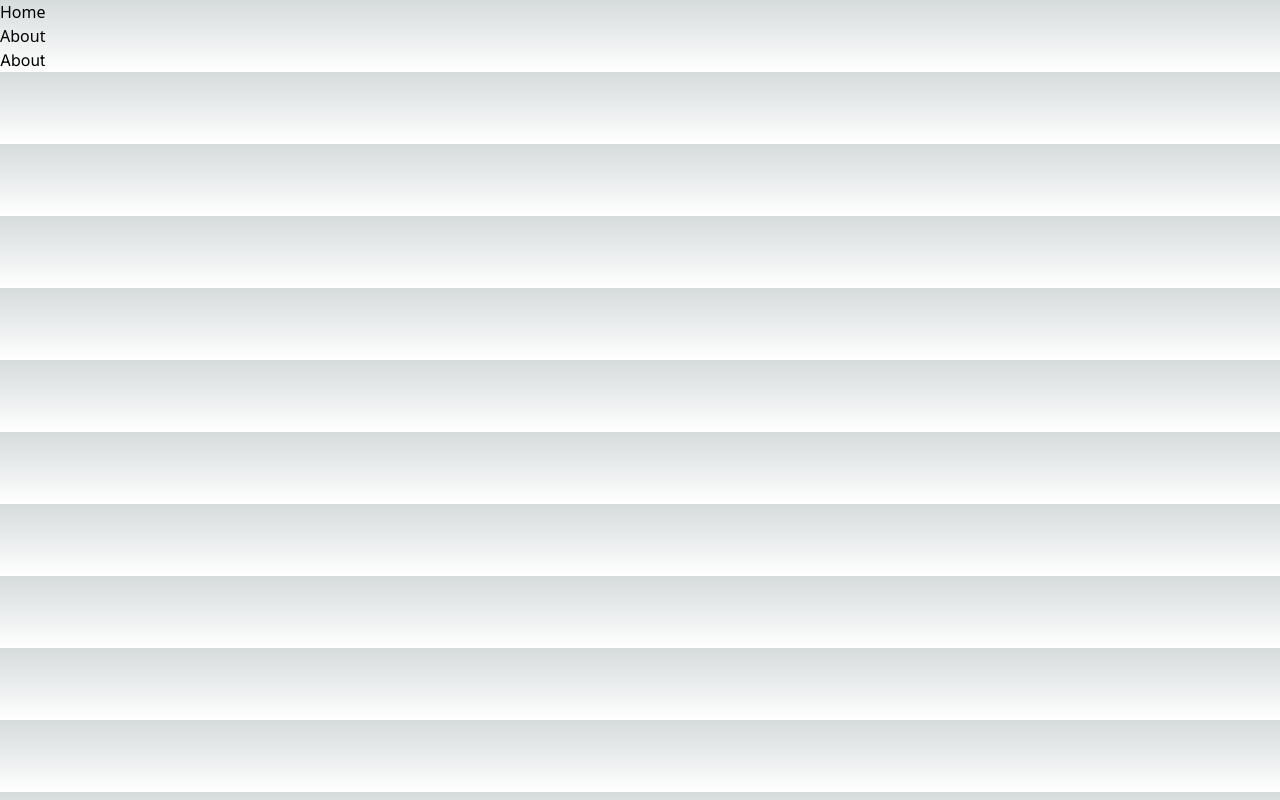
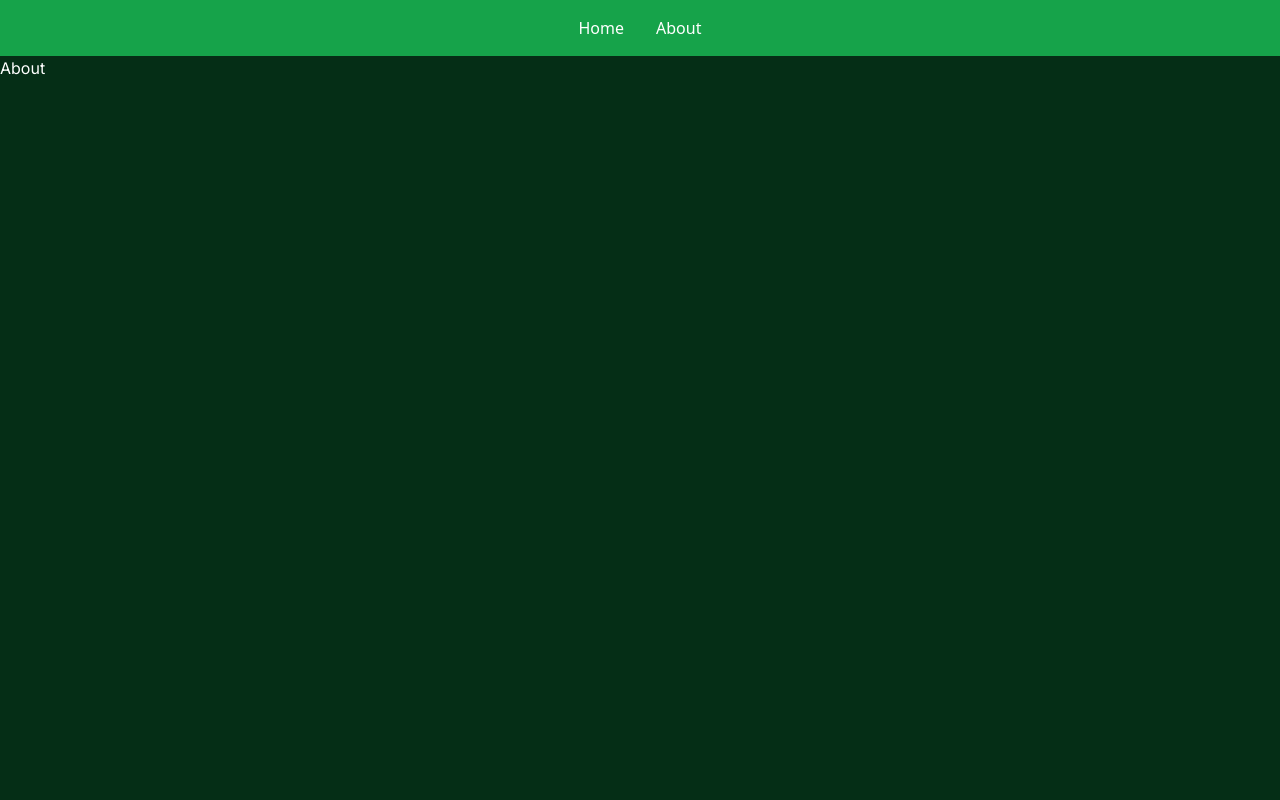
Before and after one commit to martinegs/nextjs-firstproject, a Next.js app: page /about in a window 1280 px wide. Built offline with nearby package versions, Linux system fonts and the light colour scheme.

Commit message:
Ya con css

```diff
--- a/app/components/NavBar.jsx
+++ b/app/components/NavBar.jsx
@@ -1,19 +1,21 @@
-import Link from "next/link"
+import Link from "next/link";
 
-function NavBar (){
+function NavBar() {
   return (
-        <nav>
-            <Link href="/"> Home</Link>
-            <ul>
+    <nav className="bg-green-600 py-4 flex justify-center space-x-8">
+      <Link href="/" className="text-white hover:text-gray-300">
+        Home
+      </Link>
+      <ul className="flex space-x-8 list-none"> {/* Lista horizontal, sin estilo de lista */}
         <li>
-                    <Link href={"/about"}>
+          <Link href="/about" className="text-white hover:text-gray-300">
             About
           </Link>
         </li>
+        {/* Puedes agregar más elementos de lista para otros enlaces */}
       </ul>
     </nav>
-    )
+  );
 }
 
-
-export default NavBar
+export default NavBar;
--- a/app/components/Users.jsx
+++ b/app/components/Users.jsx
@@ -1,29 +1,27 @@
-"use client" ;
+"use client";
 import Link from 'next/link';
-function Users({users}) {
+
+function Users({ users }) {
   return (
-        <div>
-            <h1>Users</h1>
-            <ul>
+    <div className="container mx-auto p-4">
+      <h1 className="text-3xl font-bold mb-4">Users</h1>
+      <ul className="grid grid-cols-1 md:grid-cols-2 lg:grid-cols-3 gap-4">
         {users.map((user) => (
-
-<Link key={user.id} href={`/users/${user.id}`} >
-
-
-
-<li key={user.id}>
-                        {user.id} {user.first_name} {user.last_name}
-                        <p>{user.email}</p>
-                        <img src={user.avatar}/>
+          <Link
+            key={user.id}
+            href={`/users/${user.id}`}
+            className="block p-4 bg-white rounded-lg shadow-md hover:shadow-lg transition duration-200"
+          >
+            <li>
+              <h2 className="text-xl font-semibold text-gray-600">{user.first_name} {user.last_name}</h2>
+              <p className="text-gray-600">{user.email}</p>
+              <img src={user.avatar} alt={`${user.first_name} ${user.last_name}`} className="mt-2 rounded-md" />
             </li>
-
-
           </Link>
-
         ))}
       </ul>
     </div>
-    )
+  );
 }
 
 export default Users;
--- a/app/globals.css
+++ b/app/globals.css
@@ -2,32 +2,7 @@
 @tailwind components;
 @tailwind utilities;
 
-:root {
-  --foreground-rgb: 0, 0, 0;
-  --background-start-rgb: 214, 219, 220;
-  --background-end-rgb: 255, 255, 255;
+body {
+  @apply bg-green-950;
+  @apply text-white;
 }
-
-@media (prefers-color-scheme: dark) {
-  :root {
-    --foreground-rgb: 255, 255, 255;
-    --background-start-rgb: 0, 0, 0;
-    --background-end-rgb: 0, 0, 0;
-  }
-}
-
-body {
-  color: rgb(var(--foreground-rgb));
-  background: linear-gradient(
-      to bottom,
-      transparent,
-      rgb(var(--background-end-rgb))
-    )
-    rgb(var(--background-start-rgb));
-}
-
-@layer utilities {
-  .text-balance {
-    text-wrap: balance;
-  }
-}
--- a/app/layout.js
+++ b/app/layout.js
@@ -13,7 +13,7 @@ export default function RootLayout({ children }) {
   return (
     <html lang="en">
       <body >
-        <NavBar />
+        <NavBar  />
       <main className={inter.className}>
       {children}
       </main>
--- a/app/page.js
+++ b/app/page.js
@@ -1,15 +1,26 @@
+// Importa el componente `Users` desde un archivo local. Este componente probablemente se encargará de mostrar la información de los usuarios en la interfaz.
 import Users from "./components/Users";
 
-async function fetchUsers(){
+// Define una función asíncrona llamada `fetchUsers` que se encargará de obtener los datos de los usuarios.
+async function fetchUsers() {
+  // Realiza una petición HTTP GET a la API especificada. `fetch` devuelve una promesa que se resuelve con la respuesta de la API.
   const res = await fetch("https://reqres.in/api/users");
+
+  // Parsea la respuesta como JSON. `res.json()` también devuelve una promesa que se resuelve con los datos en formato JSON.
   const data = await res.json();
+
+  // Extrae y retorna el arreglo de usuarios (`data.data`) de la respuesta JSON.
   return data.data;
 }
 
+// Define otra función asíncrona llamada `HomePage`, que representa el componente principal de la página.
 async function HomePage() {
-const users = await fetchUsers();
-return <Users users={users} />;
+  // Llama a `fetchUsers` para obtener los datos de los usuarios y espera a que la promesa se resuelva.
+  const users = await fetchUsers();
 
+  // Renderiza el componente `Users`, pasándole el arreglo de `users` como prop. Esto permitirá que el componente `Users` muestre la información de los usuarios.
+  return <Users users={users} />;
 }
 
+// Exporta la función `HomePage` como el componente predeterminado de este módulo. Esto permite que sea importado y utilizado en otros archivos.
 export default HomePage;
--- a/app/users/[id]/page.jsx
+++ b/app/users/[id]/page.jsx
@@ -1,15 +1,28 @@
- async function getUser(id) {
-const res = await fetch(`https://reqres.in/api/users/${id}`);
-const data = await res.json();
-return data.data;
+"use client";
+async function getUser(id) {
+  const res = await fetch(`https://reqres.in/api/users/${id}`);
+  const data = await res.json();
+  return data.data;
 }
-async function UserPage({params}){
-    const user = await getUser(params.id);
-    return <div>
-            <img src={user.avatar}/>
-    <h3>{user.id} {user.first_name} {user.last_name} </h3>
-    <p>email: {user.email}</p>
-    </div>;
+
+async function UserPage({ params }) {
+  const user = await getUser(params.id);
+
+  return (
+    <div className="container mx-auto p-4">
+      <div className="bg-white rounded-lg shadow-md p-6">
+        <img
+          src={user.avatar}
+          alt={`${user.first_name} ${user.last_name}`}
+          className="w-32 h-32 rounded-full mx-auto mb-4 text-gray-600"
+        />
+        <h1 className="text-2xl font-bold text-center mb-2 ">
+          {user.id} {user.first_name} {user.last_name}
+        </h1>
+        <p className="text-gray-600 text-center">{user.email}</p>
+      </div>
+    </div>
+  );
 }
 
 export default UserPage;
```
Lines whose indentation alone changed are shown as unchanged.
